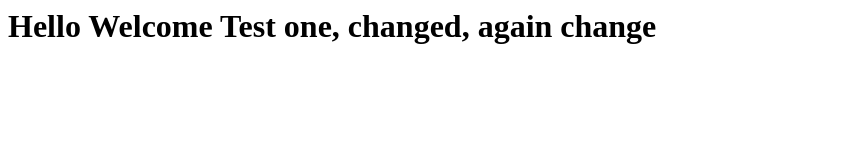
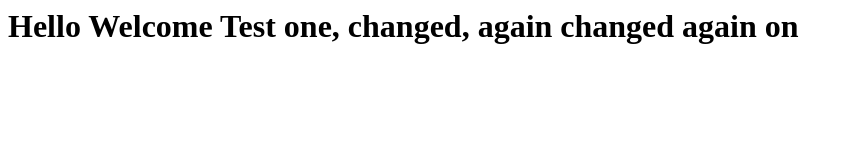
Before and after one commit to brainlabsweb/test_one, a plain HTML site: page index.html in a window 1280 px wide. Shown: the whole page, without its empty margins (0-854 px from the left). Drawn offline with Linux system fonts and the light colour scheme.

Commit message:
text changed again

```diff
--- a/index.html
+++ b/index.html
@@ -1 +1 @@
-<h1> Hello Welcome Test one, changed, again change </h1>
+<h1> Hello Welcome Test one, changed, again changed again on</h1>
```
